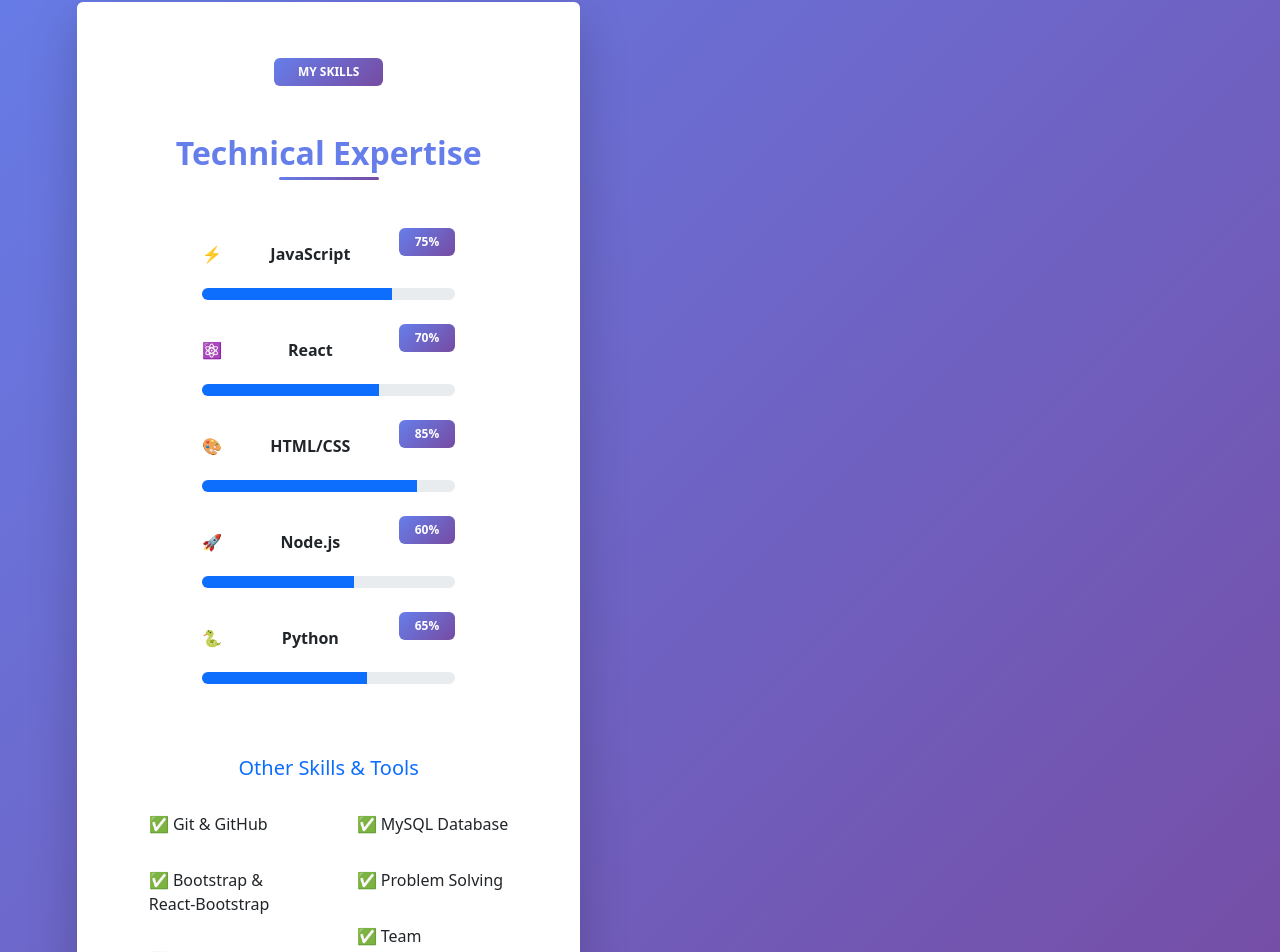
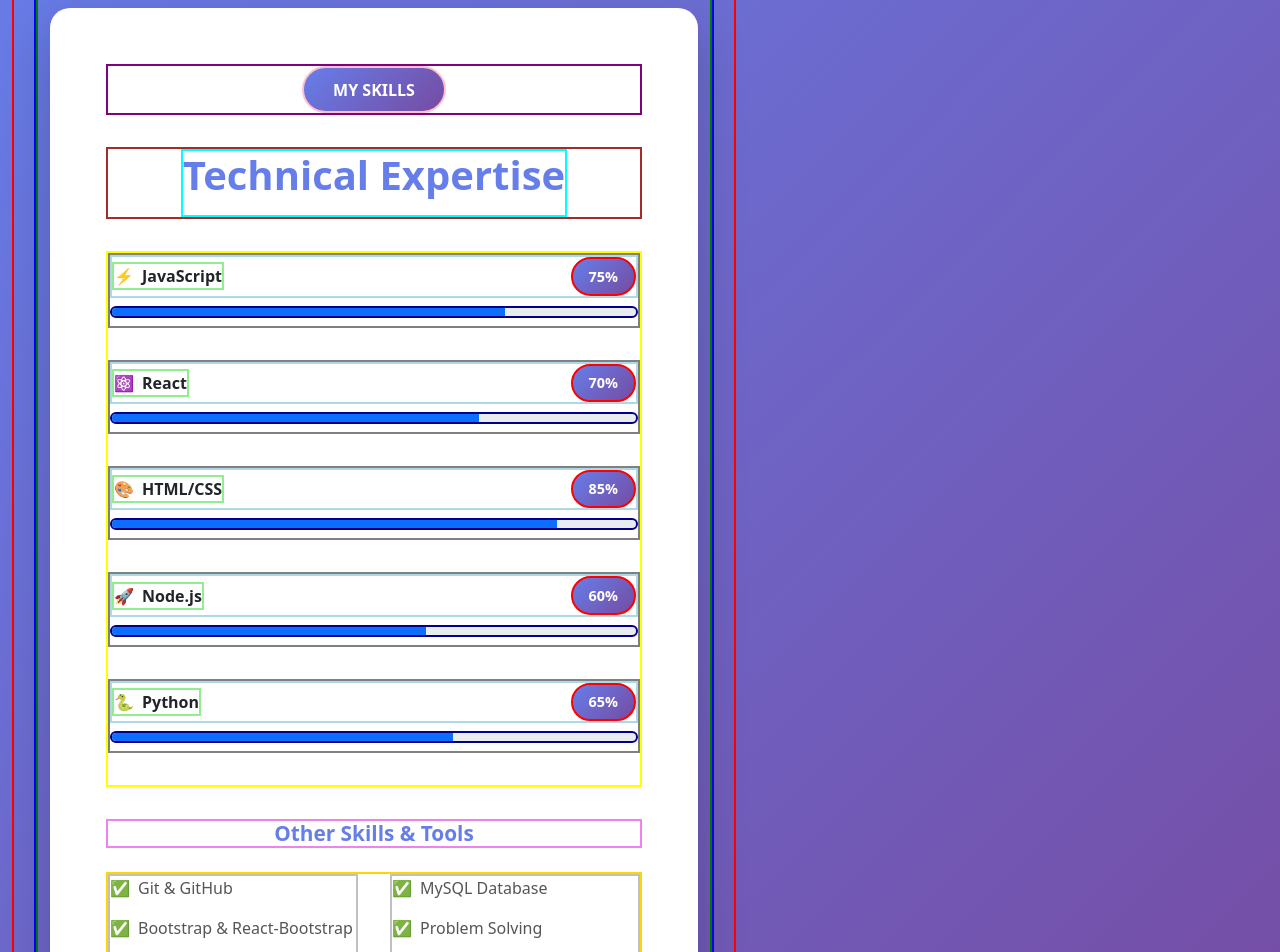
Before and after one commit to christianbelencion11-creator/my-react-app, a React (Vite) app: page /skills in a window 1280 px wide. Shown: the part 146-1098 px from the top of the page. Built offline with nearby package versions, Linux system fonts and the light colour scheme; the HTML template or start-up script is replaced by a standard one.

Commit message:
Personal Details

```diff
--- a/src/components/Skills.jsx
+++ b/src/components/Skills.jsx
@@ -10,50 +10,212 @@
     { name: 'Python', level: 65, icon: '🐍' }
   ]
 
+  const styles = {
+    container: {
+      maxWidth: '1200px',
+      margin: '0 auto',
+      padding: '20px',
+      width: '100%',
+      border: '2px solid red' // PARA MAKITA ANG CONTAINER
+    },
+    row: {
+      display: 'flex',
+      justifyContent: 'center',
+      margin: '0 auto',
+      width: '100%',
+      border: '2px solid blue' // PARA MAKITA ANG ROW
+    },
+    col: {
+      display: 'flex',
+      justifyContent: 'center',
+      width: '100%',
+      border: '2px solid green' // PARA MAKITA ANG COLUMN
+    },
+    card: {
+      background: 'white',
+      borderRadius: '20px',
+      padding: '2.5rem',
+      boxShadow: '0 20px 50px rgba(0,0,0,0.2)',
+      margin: '2rem auto',
+      border: '2px solid orange', // PARA MAKITA ANG CARD
+      width: '100%',
+      maxWidth: '900px',
+      textAlign: 'center'
+    },
+    badgeContainer: {
+      textAlign: 'center',
+      marginBottom: '2rem',
+      border: '2px solid purple' // PARA MAKITA ANG BADGE CONTAINER
+    },
+    badge: {
+      fontSize: '1rem',
+      padding: '0.6rem 1.8rem',
+      borderRadius: '50px',
+      background: 'linear-gradient(135deg, #667eea 0%, #764ba2 100%)',
+      border: 'none',
+      display: 'inline-block',
+      color: 'white',
+      fontWeight: 'bold',
+      border: '2px solid pink' // PARA MAKITA ANG BADGE
+    },
+    titleContainer: {
+      textAlign: 'center',
+      marginBottom: '2rem',
+      border: '2px solid brown' // PARA MAKITA ANG TITLE CONTAINER
+    },
+    sectionTitle: {
+      color: '#667eea',
+      fontSize: '2.5rem',
+      fontWeight: 'bold',
+      margin: '0 auto',
+      paddingBottom: '1rem',
+      textAlign: 'center',
+      position: 'relative',
+      display: 'inline-block',
+      border: '2px solid cyan' // PARA MAKITA ANG TITLE
+    },
+    skillsContainer: {
+      maxWidth: '700px',
+      margin: '0 auto',
+      width: '100%',
+      border: '2px solid yellow' // PARA MAKITA ANG SKILLS CONTAINER
+    },
+    skillItem: {
+      marginBottom: '2rem',
+      width: '100%',
+      border: '2px solid gray' // PARA MAKITA ANG SKILL ITEM
+    },
+    skillHeader: {
+      display: 'flex',
+      justifyContent: 'space-between',
+      alignItems: 'center',
+      marginBottom: '0.5rem',
+      width: '100%',
+      border: '2px solid lightblue' // PARA MAKITA ANG SKILL HEADER
+    },
+    skillName: {
+      display: 'flex',
+      alignItems: 'center',
+      gap: '0.5rem',
+      border: '2px solid lightgreen' // PARA MAKITA ANG SKILL NAME
+    },
+    skillBadge: {
+      background: 'linear-gradient(135deg, #667eea 0%, #764ba2 100%)',
+      color: 'white',
+      padding: '0.4rem 1rem',
+      borderRadius: '20px',
+      fontSize: '0.9rem',
+      fontWeight: 'bold',
+      border: '2px solid red' // PARA MAKITA ANG SKILL BADGE
+    },
+    progress: {
+      height: '12px',
+      borderRadius: '10px',
+      backgroundColor: '#e9ecef',
+      width: '100%',
+      margin: '0.5rem 0',
+      border: '2px solid darkblue' // PARA MAKITA ANG PROGRESS
+    },
+    otherSkillsTitle: {
+      color: '#667eea',
+      fontSize: '1.3rem',
+      fontWeight: 'bold',
+      margin: '2rem 0 1.5rem',
+      textAlign: 'center',
+      border: '2px solid violet' // PARA MAKITA ANG OTHER SKILLS TITLE
+    },
+    listContainer: {
+      display: 'flex',
+      justifyContent: 'center',
+      gap: '2rem',
+      flexWrap: 'wrap',
+      border: '2px solid gold' // PARA MAKITA ANG LIST CONTAINER
+    },
+    list: {
+      textAlign: 'left',
+      listStyle: 'none',
+      padding: 0,
+      margin: 0,
+      minWidth: '250px',
+      border: '2px solid silver' // PARA MAKITA ANG LIST
+    },
+    listItem: {
+      marginBottom: '1rem',
+      fontSize: '1rem',
+      color: '#555',
+      display: 'flex',
+      alignItems: 'center',
+      gap: '0.5rem',
+      border: '2px solid bronze' // PARA MAKITA ANG LIST ITEM
+    }
+  }
+
   return (
-    <Container>
-      <Row className="justify-content-center">
-        <Col md={10}>
-          <Card className="profile-card border-0">
-            <Card.Body className="p-4">
-              <div className="text-center mb-4">
-                <Badge bg="primary" className="px-4 py-2">MY SKILLS</Badge>
+    <Container style={styles.container}>
+      <Row style={styles.row} className="justify-content-center">
+        <Col md={10} style={styles.col}>
+          <Card style={styles.card} className="border-0">
+            <Card.Body>
+              {/* Badge */}
+              <div style={styles.badgeContainer}>
+                <span style={styles.badge}>MY SKILLS</span>
               </div>
 
-              <h2 className="section-title mb-5">Technical Expertise</h2>
+              {/* Section Title */}
+              <div style={styles.titleContainer}>
+                <h2 style={styles.sectionTitle}>
+                  Technical Expertise
+                </h2>
+              </div>
 
-              <Row className="mb-5">
-                <Col md={8} className="mx-auto">
-                  {skills.map((skill, index) => (
-                    <div key={index} className="mb-4">
-                      <div className="d-flex align-items-center mb-2">
-                        <span className="skill-icon">{skill.icon}</span>
-                        <strong className="flex-grow-1">{skill.name}</strong>
-                        <Badge bg="primary" className="px-3 py-2">{skill.level}%</Badge>
+              {/* Skills List */}
+              <div style={styles.skillsContainer}>
+                {skills.map((skill, index) => (
+                  <div key={index} style={styles.skillItem}>
+                    <div style={styles.skillHeader}>
+                      <div style={styles.skillName}>
+                        <span>{skill.icon}</span>
+                        <strong>{skill.name}</strong>
                       </div>
-                      <ProgressBar now={skill.level} />
+                      <span style={styles.skillBadge}>{skill.level}%</span>
                     </div>
-                  ))}
-                </Col>
-              </Row>
+                    <ProgressBar
+                      now={skill.level}
+                      style={styles.progress}
+                    />
+                  </div>
+                ))}
+              </div>
 
-              <h5 className="text-primary mb-4 text-center">Other Skills & Tools</h5>
-              <Row>
-                <Col md={6}>
-                  <ul className="list-unstyled">
-                    <li className="mb-3">✅ Git & GitHub</li>
-                    <li className="mb-3">✅ Bootstrap & React-Bootstrap</li>
-                    <li className="mb-3">✅ REST APIs</li>
-                  </ul>
-                </Col>
-                <Col md={6}>
-                  <ul className="list-unstyled">
-                    <li className="mb-3">✅ MySQL Database</li>
-                    <li className="mb-3">✅ Problem Solving</li>
-                    <li className="mb-3">✅ Team Collaboration</li>
-                  </ul>
-                </Col>
-              </Row>
+              {/* Other Skills Title */}
+              <h5 style={styles.otherSkillsTitle}>Other Skills & Tools</h5>
+
+              {/* Other Skills Lists */}
+              <div style={styles.listContainer}>
+                <ul style={styles.list}>
+                  <li style={styles.listItem}>
+                    <span>✅</span> Git & GitHub
+                  </li>
+                  <li style={styles.listItem}>
+                    <span>✅</span> Bootstrap & React-Bootstrap
+                  </li>
+                  <li style={styles.listItem}>
+                    <span>✅</span> REST APIs
+                  </li>
+                </ul>
+
+                <ul style={styles.list}>
+                  <li style={styles.listItem}>
+                    <span>✅</span> MySQL Database
+                  </li>
+                  <li style={styles.listItem}>
+                    <span>✅</span> Problem Solving
+                  </li>
+                  <li style={styles.listItem}>
+                    <span>✅</span> Team Collaboration
+                  </li>
+                </ul>
+              </div>
             </Card.Body>
           </Card>
         </Col>
```
